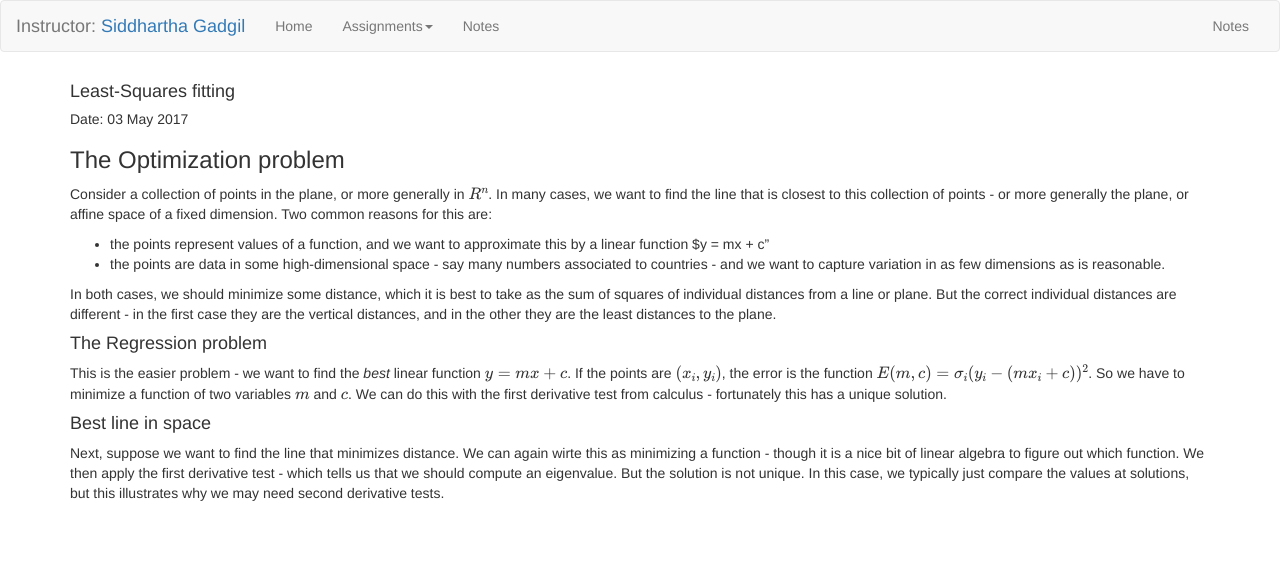
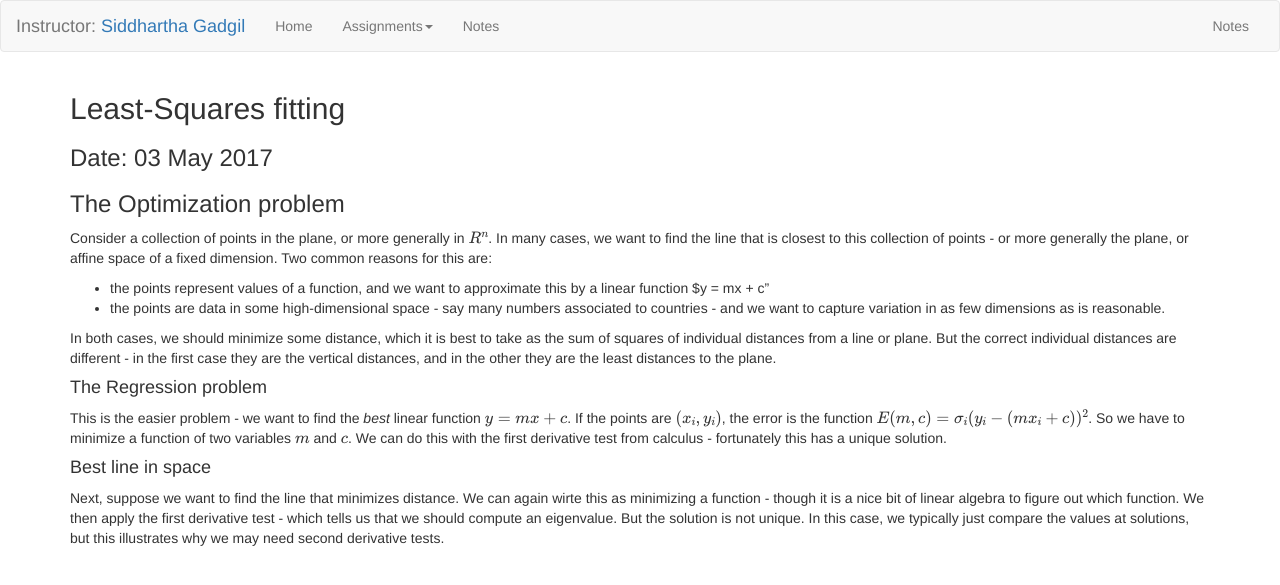
Before and after one commit to apandada1/UM102, a Jekyll site: the page built from _notes/least-squares.md, in a window 1280 px wide. Shown: the top 585 px of the page. Built offline with Jekyll 4.4.1, drawn with Linux system fonts in a browser that asks for light colours; formulas are drawn with MathJax 3.

Commit message:
Update notes.html

```diff
--- a/_layouts/notes.html
+++ b/_layouts/notes.html
@@ -1,7 +1,7 @@
 {% include header.html %}
 
-<h4>{{page.title}}</h4>
-<h5>Date: {{page.date | date_to_long_string}}</h5>
+<h2>{{page.title}}</h2>
+<h3>Date: {{page.date | date_to_long_string}}</h3>
 
 <p></p>
 
```
